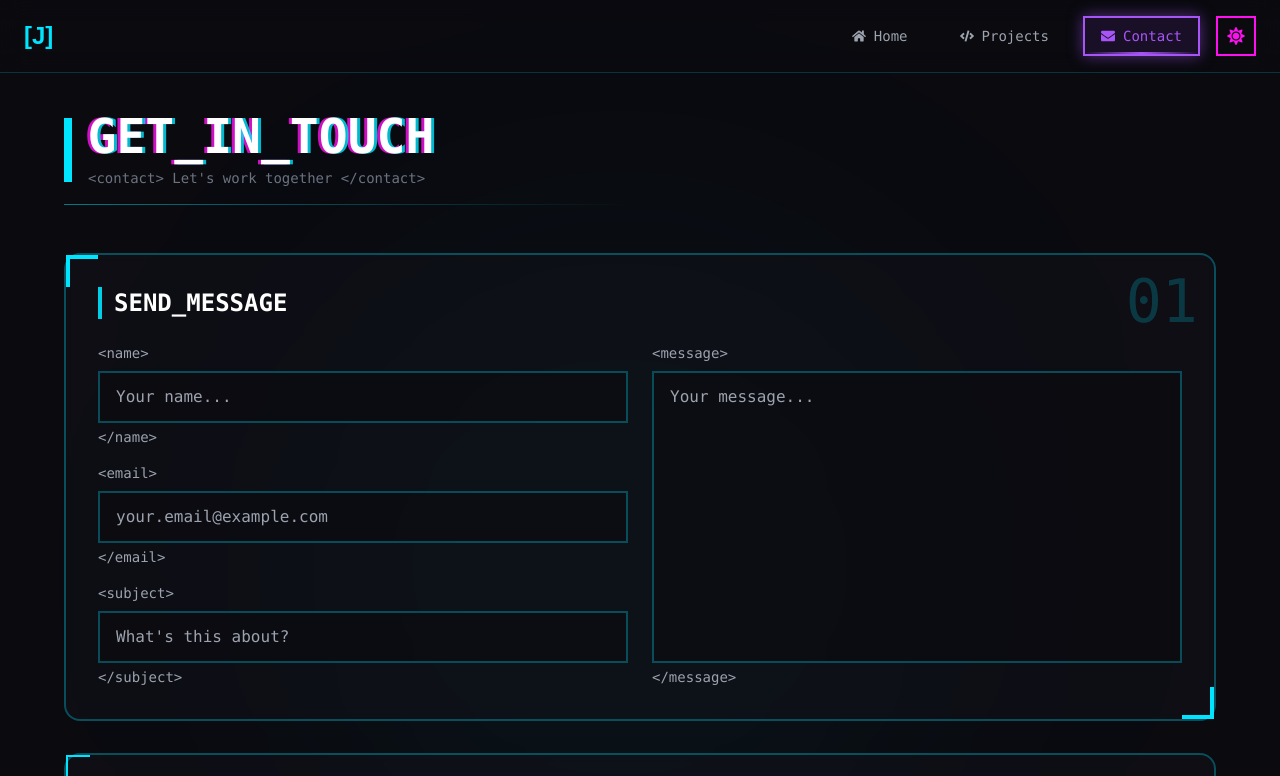
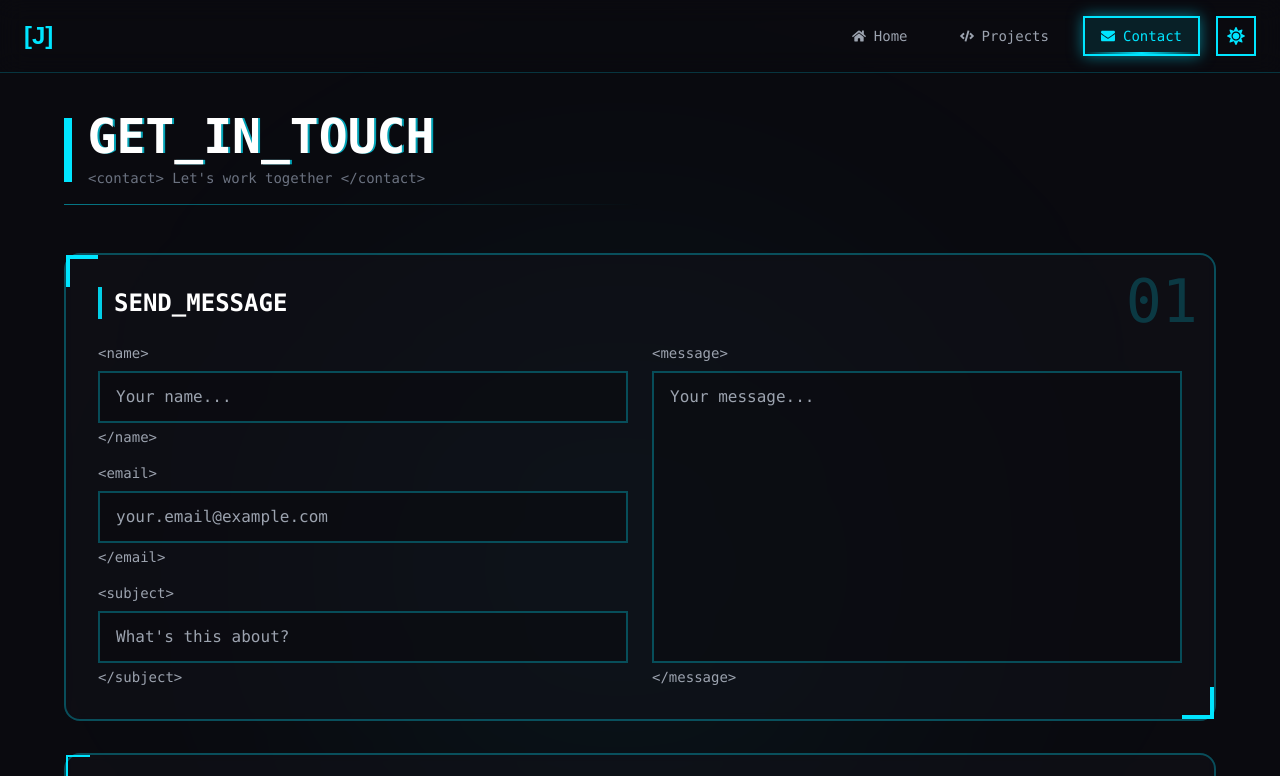
Before and after one commit to MuhammadIrfanDzaky/Personal-Website, a Next.js app: page /contact in a window 1280 px wide. Shown: the top 776 px of the page. Built offline with nearby package versions, Linux system fonts and the light colour scheme.

Commit message:
refactor: streamline color usage across components to only support cyan

```diff
--- a/src/components/BentoCard.tsx
+++ b/src/components/BentoCard.tsx
@@ -6,7 +6,7 @@ import { motion } from 'framer-motion';
 interface BentoCardProps {
   children: ReactNode;
   className?: string;
-  glowColor?: 'cyan' | 'pink' | 'purple' | 'green' | 'blue';
+  glowColor?: 'cyan';
   delay?: number;
 }
 
@@ -18,10 +18,6 @@ export default function BentoCard({
 }: BentoCardProps) {
   const glowColors = {
     cyan: 'hover:shadow-neon-cyan/20',
-    pink: 'hover:shadow-neon-pink/20',
-    purple: 'hover:shadow-neon-purple/20',
-    green: 'hover:shadow-neon-green/20',
-    blue: 'hover:shadow-neon-blue/20',
   };
 
   return (
--- a/src/components/Dock.tsx
+++ b/src/components/Dock.tsx
@@ -22,13 +22,7 @@ function DockIcon({ item }: { item: DockItem }) {
       whileTap={{ scale: 0.85 }}
       transition={{ type: "spring", stiffness: 400, damping: 17 }}
     >
-      <div className={`text-2xl ${
-        item.color === 'cyan' ? 'text-neon-cyan' :
-        item.color === 'green' ? 'text-neon-green' :
-        item.color === 'purple' ? 'text-neon-purple' :
-        item.color === 'pink' ? 'text-neon-pink' :
-        'text-neon-cyan'
-      }`}>
+      <div className="text-2xl text-neon-cyan">
         {item.icon}
       </div>
     </motion.div>
--- a/src/components/GlitchText.tsx
+++ b/src/components/GlitchText.tsx
@@ -25,7 +25,7 @@ export default function GlitchText({ text, className = '', delay = 3000 }: Glitc
       className={`${className} ${isGlitching ? 'glitch-text' : ''} inline-block`}
       style={{
         textShadow: isGlitching
-          ? '3px 0 0 rgba(0, 229, 255, 0.8), -3px 0 0 rgba(255, 16, 240, 0.8)'
+          ? '2px 0 0 rgba(0, 229, 255, 0.7)'
           : 'none'
       }}
     >
--- a/src/components/Navigation.tsx
+++ b/src/components/Navigation.tsx
@@ -88,26 +88,14 @@ export default function Navigation() {
 
   const navItems = [
     { name: 'Home', path: '/', icon: <FaHome />, color: 'cyan' },
-    { name: 'Projects', path: '/projects', icon: <FaCode />, color: 'green' },
-    { name: 'Contact', path: '/contact', icon: <FaEnvelope />, color: 'purple' },
+    { name: 'Projects', path: '/projects', icon: <FaCode />, color: 'cyan' },
+    { name: 'Contact', path: '/contact', icon: <FaEnvelope />, color: 'cyan' },
   ];
 
   const getColorClasses = (color: string, isActive: boolean) => {
-    const colors = {
-      cyan: isActive
-        ? 'border-neon-cyan text-neon-cyan bg-neon-cyan/10 shadow-[0_0_15px_rgba(0,229,255,0.5)]'
-        : 'border-transparent text-gray-400 hover:text-neon-cyan hover:border-neon-cyan/50 hover:shadow-[0_0_10px_rgba(0,229,255,0.3)]',
-      pink: isActive
-        ? 'border-neon-pink text-neon-pink bg-neon-pink/10 shadow-[0_0_15px_rgba(255,16,240,0.5)]'
-        : 'border-transparent text-gray-400 hover:text-neon-pink hover:border-neon-pink/50 hover:shadow-[0_0_10px_rgba(255,16,240,0.3)]',
-      green: isActive
-        ? 'border-neon-green text-neon-green bg-neon-green/10 shadow-[0_0_15px_rgba(16,240,160,0.5)]'
-        : 'border-transparent text-gray-400 hover:text-neon-green hover:border-neon-green/50 hover:shadow-[0_0_10px_rgba(16,240,160,0.3)]',
-      purple: isActive
-        ? 'border-neon-purple text-neon-purple bg-neon-purple/10 shadow-[0_0_15px_rgba(168,85,247,0.5)]'
-        : 'border-transparent text-gray-400 hover:text-neon-purple hover:border-neon-purple/50 hover:shadow-[0_0_10px_rgba(168,85,247,0.3)]',
-    };
-    return colors[color as keyof typeof colors] || colors.cyan;
+    return isActive
+      ? 'border-neon-cyan text-neon-cyan bg-neon-cyan/10 shadow-[0_0_15px_rgba(0,229,255,0.5)]'
+      : 'border-transparent text-gray-400 hover:text-neon-cyan hover:border-neon-cyan/50 hover:shadow-[0_0_10px_rgba(0,229,255,0.3)]';
   };
 
   return (
@@ -115,7 +103,7 @@ export default function Navigation() {
       {/* Desktop Navigation */}
       <nav className="hidden md:block fixed top-0 left-0 right-0 z-50 bg-dark-900/80 backdrop-blur-md border-b border-neon-cyan/20 transition-colors duration-300">
         {/* Scroll Progress Bar */}
-        <div className="absolute top-0 left-0 h-1 bg-gradient-to-r from-neon-cyan via-neon-pink to-neon-purple transition-all duration-300"
+        <div className="absolute top-0 left-0 h-1 bg-neon-cyan transition-all duration-300"
           style={{ width: `${scrollProgress}%` }}
         />
 
@@ -129,7 +117,7 @@ export default function Navigation() {
               onMouseLeave={() => setIsHovered(false)}
             >
               <span
-                className={`transition-colors duration-300 ${isHovered ? 'text-neon-pink' : 'text-neon-cyan'}`}
+                className="text-neon-cyan transition-colors duration-300"
                 style={{ fontFamily: 'Staatliches, sans-serif' }}
               >
                 {displayText}
@@ -154,14 +142,7 @@ export default function Navigation() {
                     <span>{item.name}</span>
                     {/* Active underline indicator */}
                     {isActive && (
-                      <span
-                        className={`absolute bottom-0 left-0 right-0 h-0.5 bg-gradient-to-r ${
-                          item.color === 'cyan' ? 'from-transparent via-neon-cyan to-transparent' :
-                          item.color === 'green' ? 'from-transparent via-neon-green to-transparent' :
-                          item.color === 'purple' ? 'from-transparent via-neon-purple to-transparent' :
-                          'from-transparent via-neon-pink to-transparent'
-                        }`}
-                      />
+                      <span className="absolute bottom-0 left-0 right-0 h-0.5 bg-gradient-to-r from-transparent via-neon-cyan to-transparent" />
                     )}
                   </Link>
                 );
@@ -170,7 +151,7 @@ export default function Navigation() {
               {/* Theme Toggle Button */}
               <button
                 onClick={toggleTheme}
-                className="flex items-center justify-center w-10 h-10 border-2 border-neon-pink text-neon-pink hover:bg-neon-pink hover:text-dark-900 transition-all duration-300 group/theme"
+                className="flex items-center justify-center w-10 h-10 border-2 border-neon-cyan text-neon-cyan hover:bg-neon-cyan hover:text-dark-900 transition-all duration-300 group/theme"
                 title={`Switch to ${theme === 'dark' ? 'light' : 'dark'} mode`}
               >
                 {theme === 'dark' ? (
@@ -189,7 +170,7 @@ export default function Navigation() {
         {/* Mobile Top Bar (Logo only) */}
         <nav className="fixed top-0 left-0 right-0 z-50 bg-dark-900/95 backdrop-blur-md border-b border-neon-cyan/20">
           {/* Scroll Progress Bar */}
-          <div className="absolute top-0 left-0 h-1 bg-gradient-to-r from-neon-cyan via-neon-pink to-neon-purple transition-all duration-300"
+          <div className="absolute top-0 left-0 h-1 bg-neon-cyan transition-all duration-300"
             style={{ width: `${scrollProgress}%` }}
           />
 
@@ -228,10 +209,7 @@ export default function Navigation() {
                   <div className={`
                     text-2xl transition-all duration-300
                     ${isActive
-                      ? item.color === 'cyan' ? 'text-neon-cyan drop-shadow-[0_0_8px_rgba(0,229,255,0.8)]' :
-                        item.color === 'green' ? 'text-neon-green drop-shadow-[0_0_8px_rgba(16,240,160,0.8)]' :
-                        item.color === 'purple' ? 'text-neon-purple drop-shadow-[0_0_8px_rgba(168,85,247,0.8)]' :
-                        'text-neon-pink drop-shadow-[0_0_8px_rgba(255,16,240,0.8)]'
+                      ? 'text-neon-cyan drop-shadow-[0_0_8px_rgba(0,229,255,0.8)]'
                       : 'text-gray-400 group-hover:text-gray-300'
                     }
                   `}>
@@ -242,10 +220,7 @@ export default function Navigation() {
                   <span className={`
                     text-xs font-mono transition-all duration-300
                     ${isActive
-                      ? item.color === 'cyan' ? 'text-neon-cyan font-semibold' :
-                        item.color === 'green' ? 'text-neon-green font-semibold' :
-                        item.color === 'purple' ? 'text-neon-purple font-semibold' :
-                        'text-neon-pink font-semibold'
+                      ? 'text-neon-cyan font-semibold'
                       : 'text-gray-400 group-hover:text-gray-300'
                     }
                   `}>
@@ -261,7 +236,7 @@ export default function Navigation() {
               className="relative flex flex-col items-center justify-center gap-1 px-4 py-2 transition-all duration-300 group"
             >
               {/* Icon */}
-              <div className="text-2xl text-neon-pink transition-all duration-300 group-hover:text-neon-pink/80 drop-shadow-[0_0_8px_rgba(255,16,240,0.6)]">
+              <div className="text-2xl text-neon-cyan transition-all duration-300 group-hover:text-neon-cyan/80 drop-shadow-[0_0_8px_rgba(0,229,255,0.6)]">
                 {theme === 'dark' ? (
                   <FaSun className="transition-transform duration-300 group-hover:rotate-180" />
                 ) : (
@@ -270,7 +245,7 @@ export default function Navigation() {
               </div>
 
               {/* Label */}
-              <span className="text-xs font-mono text-neon-pink transition-all duration-300 group-hover:text-neon-pink/80">
+              <span className="text-xs font-mono text-neon-cyan transition-all duration-300 group-hover:text-neon-cyan/80">
                 Theme
               </span>
             </button>
--- a/src/components/ProjectAccordion.tsx
+++ b/src/components/ProjectAccordion.tsx
@@ -18,8 +18,8 @@ type ProjectAccordionProps = {
 
 export default function ProjectAccordion({ description, keyFeatures, tech, color, contribution, demo, resource, onExpandChange }: ProjectAccordionProps) {
   const { theme } = useTheme();
-  const colorClass = color === 'cyan' ? 'text-neon-cyan' : color === 'pink' ? 'text-neon-pink' : color === 'purple' ? 'text-neon-purple' : 'text-neon-green';
-  const borderClass = color === 'cyan' ? 'border-neon-cyan/40' : color === 'pink' ? 'border-neon-pink/40' : color === 'purple' ? 'border-neon-purple/40' : 'border-neon-green/40';
+  const colorClass = 'text-neon-cyan';
+  const borderClass = 'border-neon-cyan/40';
   const bgClass = theme === 'dark' ? 'bg-dark-900/70' : 'bg-white/80';
   const borderThemeClass = theme === 'dark' ? 'border-dark-700' : 'border-gray-300';
   const textClass = theme === 'dark' ? 'text-gray-300' : 'text-gray-700';
--- a/src/components/TechBadge.tsx
+++ b/src/components/TechBadge.tsx
@@ -7,27 +7,21 @@ import { Tooltip, TooltipContent, TooltipTrigger } from '@/components/Tooltip';
 interface TechBadgeProps {
   name: string;
   icon: React.ReactNode;
-  color: 'cyan' | 'pink' | 'purple' | 'green';
+  color?: 'cyan';
   iconColor?: string;
   iconOnly?: boolean;
   showTooltip?: boolean;
 }
 
-export default function TechBadge({ name, icon, color, iconColor, iconOnly = false, showTooltip = false }: TechBadgeProps) {
+export default function TechBadge({ name, icon, color = 'cyan', iconColor, iconOnly = false, showTooltip = false }: TechBadgeProps) {
   const { theme } = useTheme();
 
   const colorClasses = {
     cyan: 'border-neon-cyan hover:bg-neon-cyan hover:shadow-neon-cyan',
-    pink: 'border-neon-pink hover:bg-neon-pink hover:shadow-neon-pink',
-    purple: 'border-neon-purple hover:bg-neon-purple hover:shadow-neon-purple',
-    green: 'border-neon-green hover:bg-neon-green hover:shadow-neon-green',
   };
 
   const textColorClasses = {
     cyan: 'text-neon-cyan',
-    pink: 'text-neon-pink',
-    purple: 'text-neon-purple',
-    green: 'text-neon-green',
   };
 
   // Check if icon color is too similar to hover background (for React's cyan and Tailwind)
```
Also changed, not shown: src/app/globals.css (+0 -133 lines), src/components/Carousel.tsx (+2 -9 lines).
